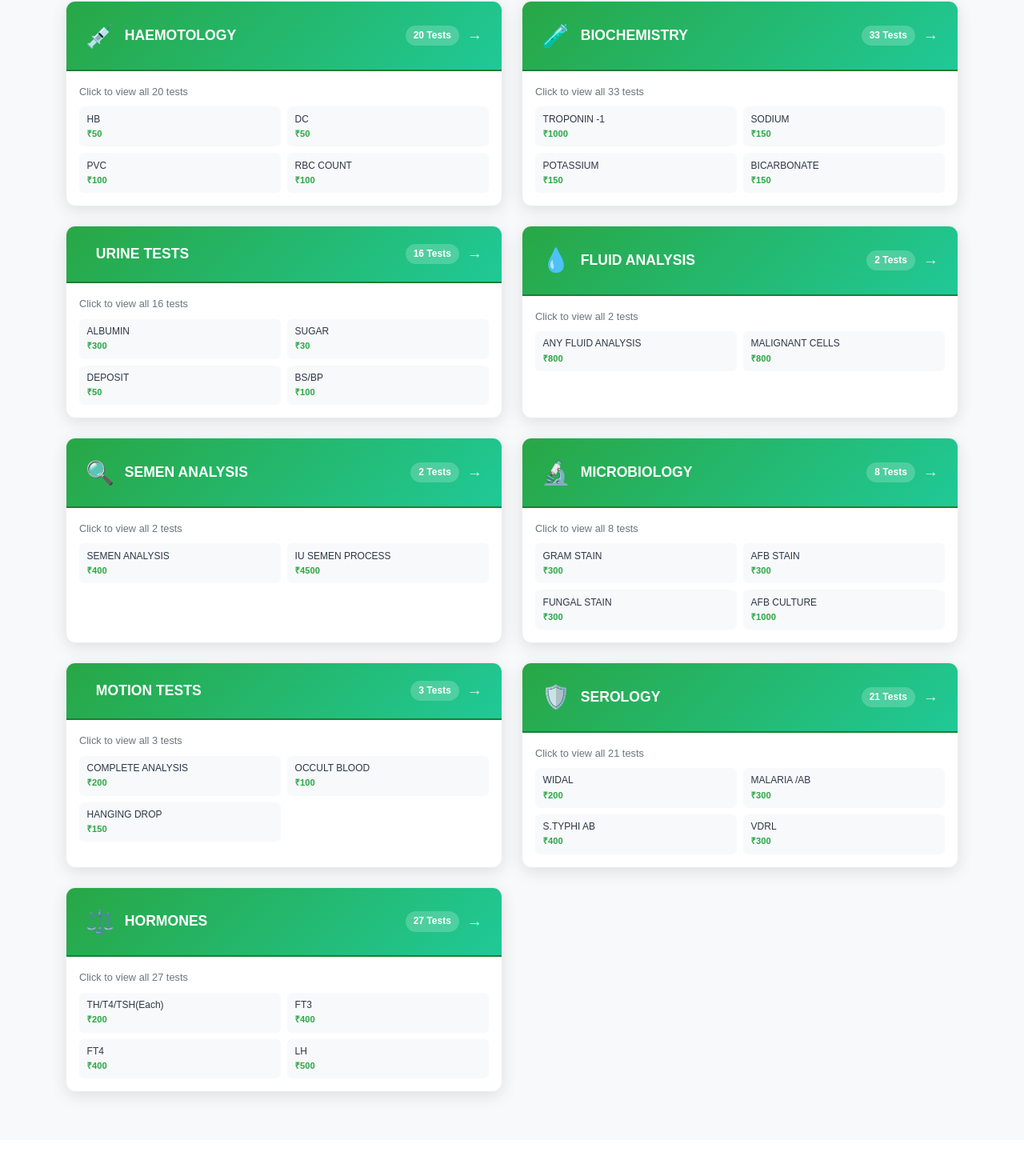
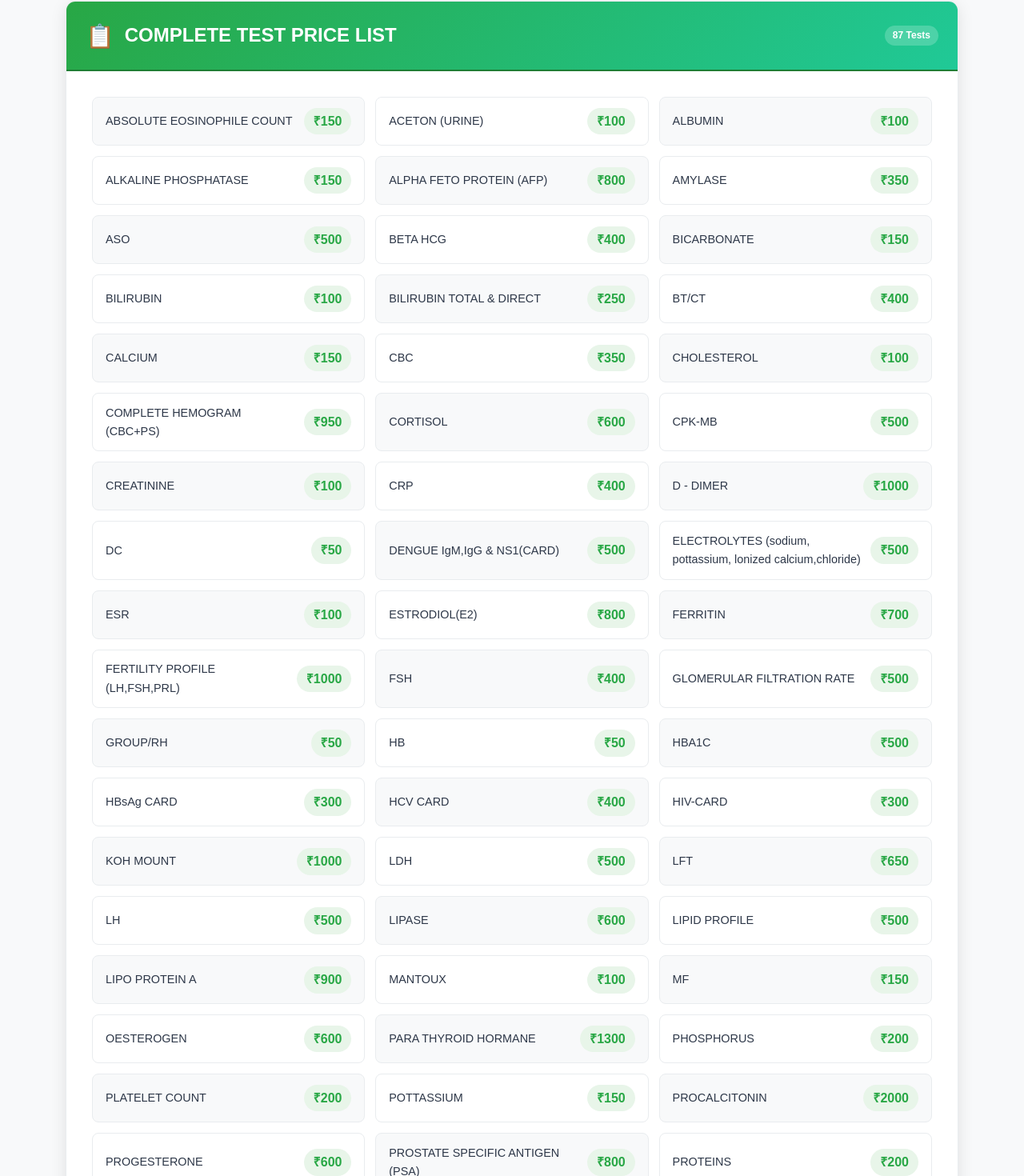
Before and after one commit to Nagarajan160520/Advanced-Lab-Diagnostic, a React (Create React App) app: page /services in a window 1280 px wide. Shown: the part 582-2052 px from the top of the page at 80% size. Built offline with nearby package versions, Linux system fonts and the light colour scheme.

Commit message:
some pages improve

```diff
--- a/src/pages/Services.js
+++ b/src/pages/Services.js
@@ -5,232 +5,139 @@ const Services = () => {
 
   const labTests = [
     {
-      category: "HAEMOTOLOGY",
-      icon: "💉",
+      category: "COMPLETE TEST PRICE LIST",
+      icon: "📋",
       tests: [
+        { name: "ABSOLUTE EOSINOPHILE COUNT", price: "₹150" },
+        { name: "ACETON (URINE)", price: "₹100" },
+        { name: "ALBUMIN", price: "₹100" },
+        { name: "ALKALINE PHOSPHATASE", price: "₹150" },
+        { name: "ALPHA FETO PROTEIN (AFP)", price: "₹800" },
+        { name: "AMYLASE", price: "₹350" },
+        { name: "ASO", price: "₹500" },
+        { name: "BETA HCG", price: "₹400" },
+        { name: "BICARBONATE", price: "₹150" },
+        { name: "BILIRUBIN", price: "₹100" },
+        { name: "BILIRUBIN TOTAL & DIRECT", price: "₹250" },
+        { name: "BT/CT", price: "₹400" },
+        { name: "CALCIUM", price: "₹150" },
+        { name: "CBC", price: "₹350" },
+        { name: "CHOLESTEROL", price: "₹100" },
+        { name: "COMPLETE HEMOGRAM (CBC+PS)", price: "₹950" },
+        { name: "CORTISOL", price: "₹600" },
+        { name: "CPK-MB", price: "₹500" },
+        { name: "CREATININE", price: "₹100" },
+        { name: "CRP", price: "₹400" },
+        { name: "D - DIMER", price: "₹1000" },
+        { name: "DC", price: "₹50" },
+        { name: "DENGUE IgM,IgG & NS1(CARD)", price: "₹500" },
+        { name: "ELECTROLYTES (sodium, pottassium, lonized calcium,chloride)", price: "₹500" },
+        { name: "ESR", price: "₹100" },
+        { name: "ESTRODIOL(E2)", price: "₹800" },
+        { name: "FERRITIN", price: "₹700" },
+        { name: "FERTILITY PROFILE (LH,FSH,PRL)", price: "₹1000" },
+        { name: "FSH", price: "₹400" },
+        { name: "GLOMERULAR FILTRATION RATE", price: "₹500" },
+        { name: "GROUP/RH", price: "₹50" },
         { name: "HB", price: "₹50" },
-        { name: "DC", price: "₹50" },
-        { name: "PVC", price: "₹100" },
+        { name: "HBA1C", price: "₹500" },
+        { name: "HBsAg CARD", price: "₹300" },
+        { name: "HCV CARD", price: "₹400" },
+        { name: "HIV-CARD", price: "₹300" },
+        { name: "KOH MOUNT", price: "₹1000" },
+        { name: "LDH", price: "₹500" },
+        { name: "LFT", price: "₹650" },
+        { name: "LH", price: "₹500" },
+        { name: "LIPASE", price: "₹600" },
+        { name: "LIPID PROFILE", price: "₹500" },
+        { name: "LIPO PROTEIN A", price: "₹900" },
+        { name: "MANTOUX", price: "₹100" },
+        { name: "MF", price: "₹150" },
+        { name: "OESTEROGEN", price: "₹600" },
+        { name: "PARA THYROID HORMANE", price: "₹1300" },
+        { name: "PHOSPHORUS", price: "₹200" },
+        { name: "PLATELET COUNT", price: "₹200" },
+        { name: "POTTASSIUM", price: "₹150" },
+        { name: "PROCALCITONIN", price: "₹2000" },
+        { name: "PROGESTERONE", price: "₹600" },
+        { name: "PROSTATE SPECIFIC ANTIGEN (PSA)", price: "₹800" },
+        { name: "PROTEINS", price: "₹200" },
+        { name: "RA FACTOR", price: "₹400" },
         { name: "RBC COUNT", price: "₹100" },
-        { name: "AEC", price: "₹200" },
-        { name: "BT/CT", price: "₹100" },
-        { name: "CRT", price: "₹100" },
-        { name: "IMMATURE CELLS", price: "₹200" },
-        { name: "Smear Studty Opinion", price: "₹350" },
-        { name: "MALARIAL PARASITE", price: "₹200" },
-        { name: "MF", price: "₹200" },
-        { name: "COOMBS DIRECT", price: "₹600" },
-        { name: "COOMBS INDIRECT", price: "₹600" },
-        { name: "LE CELLS", price: "₹600" },
-        { name: "MANTOUX", price: "₹200" },
-        { name: "CBC", price: "₹400" },
-        { name: "ESR", price: "₹100" },
-        { name: "BLOOD GROUP & RH", price: "₹50" },
-        { name: "PLATELET COUNT", price: "₹100" },
-        { name: "RETICULOCYTE COUNT", price: "₹250" }
-      ]
-    },
-    {
-      category: "BIOCHEMISTRY",
-      icon: "🧪",
-      tests: [
-        { name: "TROPONIN -1", price: "₹1000" },
-        { name: "SODIUM", price: "₹150" },
-        { name: "POTASSIUM", price: "₹150" },
-        { name: "BICARBONATE", price: "₹150" },
-        { name: "CHLORIDE", price: "₹150" },
-        { name: "CALCIUM", price: "₹200" },
-        { name: "PHOSPHORUS", price: "₹200" },
-        { name: "PT/INR", price: "₹400" },
-        { name: "APTT", price: "₹400" },
-        { name: "FIBRINOGEN", price: "₹800" },
-        { name: "HBA1C", price: "₹500" },
-        { name: "LDH", price: "₹600" },
-        { name: "ADA", price: "₹600" },
-        { name: "GTT", price: "₹400" },
-        { name: "GTT 3 SAMPLES", price: "₹300" },
-        { name: "LIPID PROFILE", price: "₹500" },
-        { name: "LFT", price: "₹1000" },
-        { name: "ELECTROLYTES", price: "₹500" },
-        { name: "SUGAR", price: "₹50" },
-        { name: "UREA", price: "₹100" },
-        { name: "CHOLESTREROL", price: "₹100" },
-        { name: "CREATININE", price: "₹200" },
-        { name: "TRIGLYCERIDES", price: "₹250" },
-        { name: "BILIRUBIN", price: "₹200" },
-        { name: "Alkaline Phosphatase", price: "₹200" },
+        { name: "RETICULOCYTE COUNT", price: "₹200" },
+        { name: "RFT", price: "₹200" },
+        { name: "RPR (RAPID PLASMA REGIN)", price: "₹250" },
+        { name: "SEMEN ANALYSIS (CASA)", price: "₹1000" },
+        { name: "SEMEN FRUCTOSE", price: "₹200" },
+        { name: "SGGT", price: "₹200" },
         { name: "SGOT", price: "₹200" },
         { name: "SGPT", price: "₹200" },
-        { name: "SGGT", price: "₹500" },
-        { name: "PROTEINS", price: "₹200" },
-        { name: "URIC ACID", price: "₹200" },
-        { name: "AMYLASE", price: "₹500" },
-        { name: "LIPASE", price: "₹900" },
-        { name: "ACID PHOSPHATASE", price: "₹600" }
+        { name: "STOOL - COMPLETE EXAMINATION", price: "₹200" },
+        { name: "STOOL - OCCULT BLOOD", price: "₹200" },
+        { name: "SUGAR -FASTING/PPBS", price: "₹50+50" },
+        { name: "TC", price: "₹50" },
+        { name: "THYROID PANEL 1 (T3,T4,TSH)", price: "₹500" },
+        { name: "THYROID PANEL 2 (FT3,FT4,TSH)", price: "₹700" },
+        { name: "THYROID PANEL 3 (T3,T4,TSH,FT3,FT4)", price: "₹800" },
+        { name: "THYROID PANEL 4 (T3,T4,TSH,FT3,FT4 TPO)", price: "₹2000" },
+        { name: "TOTAL IGE", price: "₹900" },
+        { name: "TOTAL-TESTOSTERONE", price: "₹700" },
+        { name: "TRIGLYCERIDEDES", price: "₹200" },
+        { name: "TROPONNI - I", price: "₹1000" },
+        { name: "TROPONNI - T", price: "₹1200" },
+        { name: "TSH", price: "₹200" },
+        { name: "UREA", price: "₹100" },
+        { name: "URIC ACID", price: "₹150" },
+        { name: "URINE COMPLETE", price: "₹200" },
+        { name: "URINE CULTURE", price: "₹200" },
+        { name: "URINE ROUTINE", price: "₹100" },
+        { name: "VDRL", price: "₹200" },
+        { name: "VITAMIN-B12", price: "₹900" },
+        { name: "VITAMIN-D", price: "₹900" },
+        { name: "WIDAL", price: "₹400" }
       ]
-    },
-    {
-      category: "URINE TESTS",
-      icon: "",
-      tests: [
-        { name: "ALBUMIN", price: "₹300" },
-        { name: "SUGAR", price: "₹30" },
-        { name: "DEPOSIT", price: "₹50" },
-        { name: "BS/BP", price: "₹100" },
-        { name: "UROBILINOGEN", price: "₹50" },
-        { name: "ACETONE", price: "₹100" },
-        { name: "URINE ROUTINE", price: "₹100" },
-        { name: "URINE COMPLETE", price: "₹200" },
-        { name: "MICROALBUMIN", price: "₹500" },
-        { name: "24 HRS PROTEIN", price: "₹400" },
-        { name: "24 HRS CREATININE", price: "₹400" },
-        { name: "PRO/CRE RATIO", price: "₹500" },
-        { name: "Creatinine Clearence", price: "₹400" },
-        { name: "Bence Jones Protein", price: "₹300" },
-        { name: "OCCULD BLOOD", price: "₹100" },
-        { name: "HCG (PREGNANCY)", price: "₹150" },
-      ]
-    },
-    {
-      category: "FLUID ANALYSIS",
-      icon: "💧",
-      tests: [
-        { name: "ANY FLUID ANALYSIS", price: "₹800" },
-        { name: "MALIGNANT CELLS", price: "₹800" }
-      ]
-    },
-    {
-      category: "SEMEN ANALYSIS",
-      icon: "🔍",
-      tests: [
-        { name: "SEMEN ANALYSIS", price: "₹400" },
-        { name: "IU SEMEN PROCESS", price: "₹4500" }
-      ]
-    },
-    {
-      category: "MICROBIOLOGY",
-      icon: "🔬",
-      tests: [
-        { name: "GRAM STAIN", price: "₹300" },
-        { name: "AFB STAIN", price: "₹300" },
-        { name: "FUNGAL STAIN", price: "₹300" },
-        { name: "AFB CULTURE", price: "₹1000" },
-        { name: "FUNGAL CULTURE", price: "₹1000" },
-        { name: "ENTERIC CULTURE", price: "₹400" },
-        { name: "NON ENTERIC CULTURE", price: "₹400" },
-        { name: "OTHER CULTURE", price: "₹400" }
-      ]
-    },
-    {
-      category: "MOTION TESTS",
-      icon: " ",
-      tests: [
-        { name: "COMPLETE ANALYSIS", price: "₹200" },
-        { name: "OCCULT BLOOD", price: "₹100" },
-        { name: "HANGING DROP", price: "₹150" }
-      ]
-    },
-    {
-      category: "SEROLOGY",
-      icon: "🛡️",
-      tests: [
-        { name: "WIDAL", price: "₹200" },
-        { name: "MALARIA /AB", price: "₹300" },
-        { name: "S.TYPHI AB", price: "₹400" },
-        { name: "VDRL", price: "₹300" },
-        { name: "TRHA", price: "₹600" },
-        { name: "RA FACTOR", price: "₹400" },
-        { name: "ASO", price: "₹400" },
-        { name: "CRP", price: "₹400" },
-        { name: "Hs CRP", price: "₹800" },
-        { name: "HBsAG", price: "₹350" },
-        { name: "HAV IGM", price: "₹900" },
-        { name: "HCV IGM", price: "₹900" },
-        { name: "HCV AB", price: "₹600" },
-        { name: "HIV AB", price: "₹400" },
-        { name: "HIV ELIZA", price: "₹600" },
-        { name: "HIV WESTERN BLOT", price: "₹2500" },
-        { name: "BRUCELLA AB", price: "₹900" },
-        { name: "CHIKUNGUNYA", price: "₹900" },
-        { name: "DENGUE", price: "₹900" },
-        { name: "LEPTOSPIRA", price: "₹900" },
-        { name: "DENGUE IGG/IGM each", price: "₹600" },
-      ]
-    },
-    {
-      category: "HORMONES",
-      icon: "⚖️",
-      tests: [
-        { name: "TH/T4/TSH(Each)", price: "₹200" },
-        { name: "FT3", price: "₹400" },
-        { name: "FT4", price: "₹400" },
-        { name: "LH", price: "₹500" },
-        { name: "FSH", price: "₹500" },
-        { name: "PROLACTIN", price: "₹500" },
-        { name: "Testosterone Free", price: "₹2000" },
-        { name: "OE STROGEN", price: "₹600" },
-        { name: "PROGESTERONE", price: "₹600" },
-        { name: "BETA HCG", price: "₹600" },
-        { name: "DHEAS", price: "₹1000" },
-        { name: "CORTISOL", price: "₹800" },
-        { name: "C-PEPTIDE", price: "₹1000" },
-        { name: "ANA", price: "₹900" },
-        { name: "ALPHA FETOPROTEIN", price: "₹900" },
-        { name: "ANTI CCP", price: "₹1300" },
-        { name: "PROTEIN EPP", price: "₹1200" },
-        { name: "HB EPP", price: "₹1500" },
-        { name: "TB-GOLD FERON", price: "₹3000" },
-        { name: "Torch Panel-igm/igg Ab (10 Para)", price: "₹3000" },
-        { name: "CA-125", price: "₹1200" },
-        { name: "CA-15.3", price: "₹1600" },
-        { name: "CA-19.9", price: "₹1600" },
-        { name: "CD4/CD3 Absolute", price: "₹2000" },
-        { name: "HIV Viral Load", price: "₹4500" },
-        { name: "PSA Total", price: "₹900" },
-        { name: "PSA (Free & Total)", price: "₹1000" },
-      ]
-    },
+    }
   ];
 
   const popularTests = [
-    { name: "Complete Blood Count (CBC)", price: "₹400", time: "4 hours", icon: "🩸" },
-    { name: "Blood Sugar Fasting", price: "₹50", time: "2 hours", icon: "💉" },
-    { name: "Thyroid Profile (T3,T4,TSH)", price: "₹600", time: "6 hours", icon: "🦋" },
-    { name: "Liver Function Test", price: "₹1000", time: "6 hours", icon: "🧪" },
-    { name: "Kidney Function Test", price: "₹700", time: "6 hours", icon: "💧" },
+    { name: "Complete Blood Count (CBC)", price: "₹150", time: "4 hours", icon: "🩸" },
+    { name: "Blood Sugar Fasting", price: "₹700", time: "2 hours", icon: "💉" },
+    { name: "Thyroid Panel 1 (T3,T4,TSH)", price: "₹2000", time: "6 hours", icon: "🦋" },
+    { name: "Liver Function Test", price: "₹650", time: "6 hours", icon: "🧪" },
+    { name: "Kidney Function Test (RFT)", price: "₹250", time: "6 hours", icon: "💧" },
     { name: "Lipid Profile", price: "₹500", time: "6 hours", icon: "🩺" },
-    { name: "Urine Complete", price: "₹200", time: "2 hours", icon: "🚰" },
-    { name: "ECG", price: "₹400", time: "30 minutes", icon: "❤️" }
+    { name: "Urine Complete", price: "₹200", time: "2 hours", icon: "💧" },
+    { name: "Vitamin D", price: "₹200", time: "24 hours", icon: "☀️" }
   ];
 
   const healthPackages = [
     {
       name: "BASIC HEALTH CHECKUP",
       price: "₹999",
-      tests: ["HB", "SUGAR", "URINE ROUTINE", "ECG", "CREATININE", "CHOLESTEROL"],
+      tests: ["CBC", "SUGAR -FASTING", "URINE ROUTINE", "TSH", "CREATININE", "CHOLESTEROL"],
       ideal: "For general health screening",
       icon: "🩺"
     },
     {
       name: "DIABETES PROFILE",
-      price: "₹800",
-      tests: ["SUGAR", "HB", "URINE COMPLETE", "CREATININE", "MICROALBUMIN"],
+      price: "₹1200",
+      tests: ["HBA1C", "SUGAR -FASTING/PPBS", "MICROALBUMIN", "CREATININE", "LIPID PROFILE"],
       ideal: "For diabetes patients",
       icon: "🩸"
     },
     {
       name: "LIVER FUNCTION TEST",
-      price: "₹1200",
-      tests: ["BILIRUBIN", "SGOT", "SGPT", "ALBUMIN", "ALKALINE PHOSPHATASE"],
+      price: "₹650",
+      tests: ["BILIRUBIN", "SGOT", "SGPT", "ALKALINE PHOSPHATASE", "PROTEINS"],
       ideal: "Liver health assessment",
       icon: "🧪"
     },
     {
-      name: "KIDNEY FUNCTION TEST",
-      price: "₹900",
-      tests: ["CREATININE", "URIC ACID", "URINE COMPLETE", "CALCIUM", "SODIUM"],
-      ideal: "Kidney health assessment",
-      icon: "💧"
+      name: "THYROID PROFILE",
+      price: "₹2000",
+      tests: ["THYROID PANEL 1 (T3,T4,TSH)", "TSH", "FT3", "FT4"],
+      ideal: "Complete thyroid assessment",
+      icon: "🦋"
     }
   ];
 
@@ -294,11 +201,7 @@ const Services = () => {
           {/* Test Categories */}
           <div className="row g-4">
             {labTests.map((category, index) => (
-              <div key={index} className="col-lg-6">
-                <Link
-                  to={`/services/${category.category.toLowerCase().replace(/\s+/g, '-').replace(/[^a-z0-9-]/g, '')}`}
-                  style={{ textDecoration: 'none' }}
-                >
+              <div key={index} className="col-lg-12">
                 <div className="category-card" style={{
                   background: 'white',
                   borderRadius: '12px',
@@ -306,8 +209,7 @@ const Services = () => {
                   overflow: 'hidden',
                   transition: 'all 0.3s ease',
                   border: '1px solid #e9ecef',
-                    height: '100%',
-                    cursor: 'pointer'
+                  height: '100%'
                 }}>
                   {/* Category Header */}
                   <div style={{
@@ -331,89 +233,71 @@ const Services = () => {
                         <h4 style={{
                           margin: '0',
                           fontWeight: 'bold',
-                            fontSize: '1.1rem'
+                          fontSize: '1.5rem'
                         }}>
                           {category.category}
                         </h4>
                       </div>
                       <div style={{
-                          display: 'flex',
-                          alignItems: 'center'
-                        }}>
-                          <div style={{
                         backgroundColor: 'rgba(255,255,255,0.2)',
                         padding: '3px 10px',
                         borderRadius: '15px',
                         fontSize: '0.75rem',
-                            fontWeight: '600',
-                            marginRight: '10px'
+                        fontWeight: '600'
                       }}>
                         {category.tests.length} Tests
-                          </div>
-                          <span style={{
-                            fontSize: '1.2rem',
-                            opacity: '0.8'
-                          }}>
-                            →
-                          </span>
                       </div>
                     </div>
                   </div>
 
-                    {/* Preview of first few tests */}
-                    <div style={{ padding: '1rem' }}>
+                  {/* All Tests in Grid */}
+                  <div style={{ padding: '2rem' }}>
                     <div style={{
+                      display: 'grid',
+                      gridTemplateColumns: 'repeat(auto-fill, minmax(300px, 1fr))',
+                      gap: '0.8rem'
+                    }}>
+                      {category.tests.map((test, testIndex) => (
+                        <div key={testIndex} style={{
                           display: 'flex',
                           justifyContent: 'space-between',
                           alignItems: 'center',
-                        marginBottom: '0.5rem'
+                          padding: '0.8rem 1rem',
+                          backgroundColor: testIndex % 2 === 0 ? '#f8f9fa' : 'white',
+                          borderRadius: '8px',
+                          border: '1px solid #e9ecef',
+                          transition: 'all 0.2s ease'
                         }}>
                           <span style={{
-                          fontSize: '0.8rem',
-                          color: '#6c757d',
-                          fontWeight: '500'
-                        }}>
-                          Click to view all {category.tests.length} tests
-                        </span>
-                      </div>
-                      <div style={{
-                        display: 'grid',
-                        gridTemplateColumns: '1fr 1fr',
-                        gap: '0.5rem'
-                      }}>
-                        {category.tests.slice(0, 4).map((test, testIndex) => (
-                          <div key={testIndex} style={{
-                            padding: '0.4rem 0.6rem',
-                            backgroundColor: '#f8f9fa',
-                            borderRadius: '6px',
-                            fontSize: '0.75rem'
-                          }}>
-                            <div style={{
                             fontWeight: '500',
-                              color: '#2d3748'
+                            color: '#2d3748',
+                            fontSize: '0.9rem'
                           }}>
                             {test.name}
-                            </div>
-                            <div style={{
+                          </span>
+                          <span style={{
                             fontWeight: 'bold',
                             color: '#28a745',
-                              fontSize: '0.7rem'
+                            fontSize: '1rem',
+                            backgroundColor: '#e8f5e9',
+                            padding: '4px 12px',
+                            borderRadius: '20px',
+                            whiteSpace: 'nowrap',
+                            marginLeft: '10px'
                           }}>
                             {test.price}
-                            </div>
+                          </span>
                         </div>
                       ))}
                     </div>
                   </div>
                 </div>
-                </Link>
               </div>
             ))}
           </div>
         </div>
       </section>
 
-      {/* Rest of the sections remain the same */}
       {/* Popular Tests - Quick Access */}
       <section style={{ padding: '60px 0', backgroundColor: 'white' }}>
         <div className="container">
@@ -774,4 +658,5 @@ const Services = () => {
     </div>
   );
 };
+
 export default Services;
```
Also changed, not shown: 1 other file (tests, documents, lock files or other folders). Lines whose indentation alone changed are shown as unchanged.
